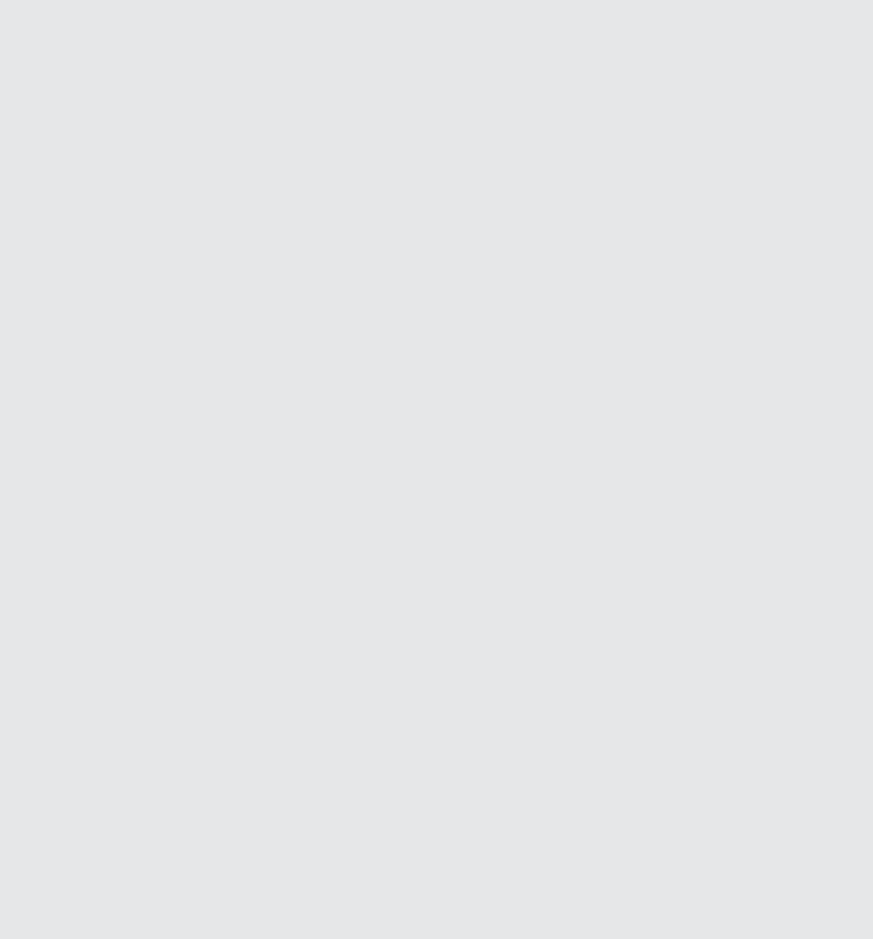
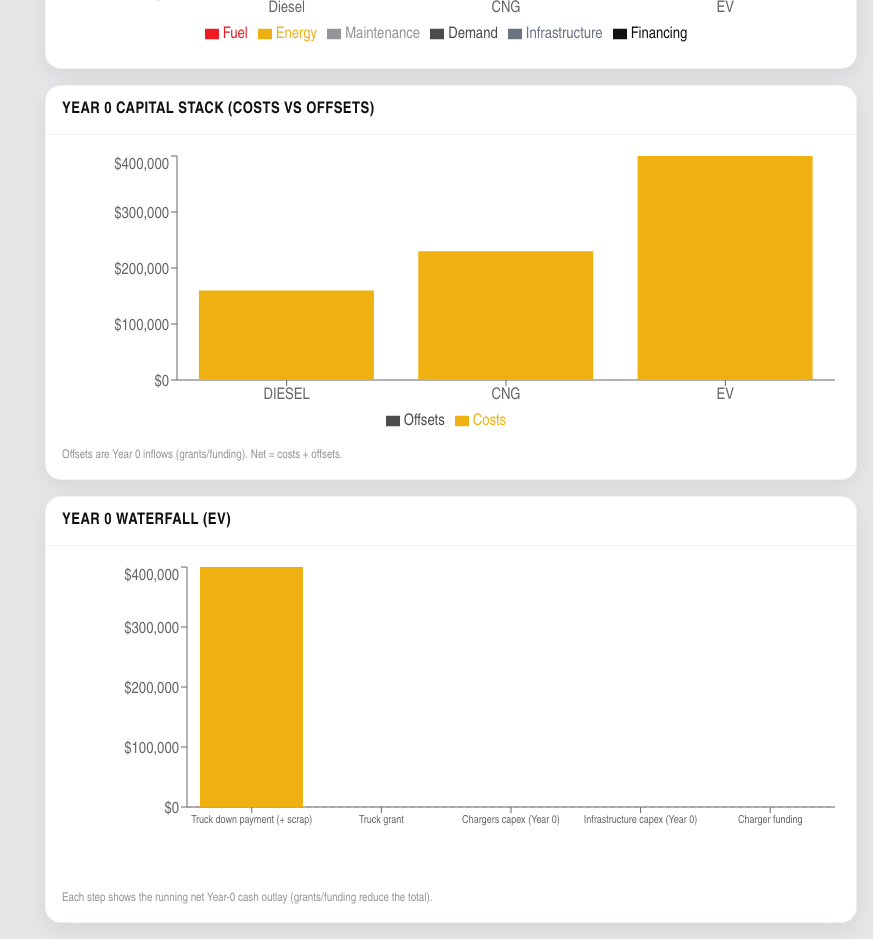
Before and after one commit to coltersouser/RushTCOCalculator, a React (Vite) app: page / in a window 1280 px wide. Shown: the part 1840-2779 px from the top of the page, without its empty margins (407-1280 px from the left). Before the commit the page ends 1111 px from the top, so only its background shows below. Built offline with nearby package versions, Linux system fonts and the light colour scheme.

Commit message:
Update TCO calculator logic and UI improvements

```diff
--- a/src/engine/calc.ts
+++ b/src/engine/calc.ts
@@ -23,6 +23,8 @@ export type CalcSummary = {
   fiveYearTco: Record<Powertrain, number>;
   fiveYearSavingsVsDiesel: { ev: number; cng: number };
   paybackYears: { ev: number | null; cng: number | null };
+
+  year0Breakdown: Record<Powertrain, { label: string; value: number }[]>; // <-- ADD THIS
 
   series: {
     years: number[];
@@ -252,53 +254,46 @@ export function calculate(inputs: Inputs): CalcSummary {
   }
 
   type CapexPlan = {
-    year0Outflow: number; // positive cost
+  year0Outflow: number;        // positive cost (down + scrap)
+  grantYear0: number;          // negative (inflow)
   financedPrincipal: number;
   annualApr: number;
   termYears: number;
-    residualInFinalYear: number; // positive proceeds (we subtract from cost)
+  residualInFinalYear: number; // positive proceeds (we subtract later)
 };
 
   function vehicleCapexPlan(prefix: "diesel" | "cng" | "ev"): CapexPlan {
   const costKey = prefix === "ev" ? "ev.vehicleCost" : `${prefix}.truckCost`;
   const grantKey = `${prefix}.grantValue`;
+  const scrapKey = `${prefix}.scrapValue`;
   const residualKey = `${prefix}.residualValue`;
 
   const downPct = n(inputs, `${prefix}.downPaymentPct`, 0.2);
   const apr = n(inputs, `${prefix}.financingRateApr`, 0.05);
   const term = n(inputs, `${prefix}.financingTermYears`, 6);
 
-    const cost = n(inputs, costKey, 0);
-    const grant = n(inputs, grantKey, 0);
+  const grossCost = Math.max(0, n(inputs, costKey, 0));
+  const grant = Math.max(0, n(inputs, grantKey, 0));
+  const scrap = Math.max(0, n(inputs, scrapKey, 0));
+  const residual = Math.max(0, n(inputs, residualKey, 0));
 
-    // Option A: grant reduces upfront purchase price
-    const netCost = Math.max(0, cost - grant);
+  // Grant is an explicit Year 0 inflow (negative cashflow)
+  const grantYear0 = -grant;
+  const netCostForFinance = grossCost; // <-- do NOT subtract grant here
 
-    const down = netCost * downPct;
-    const financed = Math.max(0, netCost - down);
-    const residual = n(inputs, residualKey, 0);
+  const down = netCostForFinance * downPct;
+  const financed = Math.max(0, netCostForFinance - down);
 
-    return { year0Outflow: down, financedPrincipal: financed, annualApr: apr, termYears: term, residualInFinalYear: residual };
+  return {
+    year0Outflow: down + scrap,
+    grantYear0,
+    financedPrincipal: financed,
+    annualApr: apr,
+    termYears: term,
+    residualInFinalYear: residual,
+  };
 }
 
-  function evInfraCapexPlan(): CapexPlan {
-    const chargerCost = n(inputs, "evInfra.chargerCost", 0);
-    const infraCostPerCharger = n(inputs, "evInfra.infrastructureCostPerCharger", 0);
-    const qty = n(inputs, "evInfra.chargerQuantity", 0);
-    const funding = n(inputs, "evInfra.chargerFunding", 0);
-
-    // Option A: funding reduces upfront capex
-    const total = Math.max(0, (chargerCost - funding + infraCostPerCharger) * qty);
-
-    const downPct = n(inputs, "evInfra.downPaymentPct", 1);
-    const apr = n(inputs, "evInfra.financingRateApr", 0.05);
-    const term = n(inputs, "evInfra.financingTermYears", 15);
-
-    const down = total * downPct;
-    const financed = Math.max(0, total - down);
-
-    return { year0Outflow: down, financedPrincipal: financed, annualApr: apr, termYears: term, residualInFinalYear: 0 };
-  }
 
   function cngStationYear0Outflow(yearIndex: number): number {
     if (!b(inputs, "cngStation.installingStation", true)) return 0;
@@ -406,6 +401,7 @@ const peakDemandKw =
   cashflow.cng = years.map(() => 0);
   cashflow.ev = years.map(() => 0);
 
+
   const dieselCap = vehicleCapexPlan("diesel");
   const cngCap = vehicleCapexPlan("cng");
   const evCap = vehicleCapexPlan("ev");
@@ -413,11 +409,12 @@ const peakDemandKw =
 // ---------------- EVSE + Infrastructure (replacement + residual) ----------------
 const chargerQty = n(inputs, "evInfra.chargerQuantity", 0);
 
-// Chargers capex: (chargerCost - funding) * qty
-const chargerUnitCost = Math.max(0, n(inputs, "evInfra.chargerCost", 0) - n(inputs, "evInfra.chargerFunding", 0));
-const chargersCapexYear0 = chargerUnitCost * chargerQty;
+const chargerCost = Math.max(0, n(inputs, "evInfra.chargerCost", 0));
+const chargerFunding = Math.max(0, n(inputs, "evInfra.chargerFunding", 0));
 
-// Infrastructure capex: everything NOT the charger (per-charger infra cost * qty)
+const chargersCapexYear0 = chargerCost * chargerQty;
+const chargerFundingYear0 = -(chargerFunding * chargerQty); // negative inflow
+
 const infraPerCharger = Math.max(0, n(inputs, "evInfra.infrastructureCostPerCharger", 0));
 const infrastructureCapexYear0 = infraPerCharger * chargerQty;
 
@@ -451,16 +448,52 @@ if (infrastructureCapexYear0 > 0) {
   });
 }
 
+// apply funding as explicit Year 0 negative cashflow
+cashflow.ev[0] += chargerFundingYear0
+
+if (infrastructureCapexYear0 > 0) {
+  addReplacementAssetSchedule({
+    cashflow: cashflow.ev,
+    years,
+    analysisYears: depYears,
+    assetLifeYears: infrastructureLifeYears,
+    baseCostYear0: infrastructureCapexYear0,
+    costEscalationRate: evseEsc,
+  });
+}
+
+const year0Breakdown: Record<Powertrain, { label: string; value: number }[]> = {
+  diesel: [
+    { label: "Truck down payment (+ scrap)", value: dieselCap.year0Outflow * trucks },
+    { label: "Truck grant", value: dieselCap.grantYear0 * trucks },
+  ],
+  cng: [
+    { label: "Truck down payment (+ scrap)", value: cngCap.year0Outflow * trucks },
+    { label: "Truck grant", value: cngCap.grantYear0 * trucks },
+    { label: "CNG station capex", value: cngStationYear0Outflow(0) },
+  ],
+  ev: [
+    { label: "Truck down payment (+ scrap)", value: evCap.year0Outflow * trucks },
+    { label: "Truck grant", value: evCap.grantYear0 * trucks },
+    { label: "Chargers capex (Year 0)", value: chargersCapexYear0 },
+    { label: "Infrastructure capex (Year 0)", value: infrastructureCapexYear0 },
+    { label: "Charger funding", value: chargerFundingYear0 },
+  ],
+};
+
 
  for (const y of years) {
   const calYear = startYear + y;
 
   if (y === 0) {
     cashflow.diesel[y] += dieselCap.year0Outflow * trucks;
+    cashflow.diesel[y] += dieselCap.grantYear0 * trucks; // negative
     cashflow.cng[y] += cngCap.year0Outflow * trucks + cngStationYear0Outflow(0);
+    cashflow.cng[y] += cngCap.grantYear0 * trucks; // negative
 
     // EV: add only TRUCK down payment here (EVSE/infra already added above via schedule)
     cashflow.ev[y] += evCap.year0Outflow * trucks;
+    cashflow.ev[y] += evCap.grantYear0 * trucks; // negative
 
     continue;
   }
@@ -561,6 +594,7 @@ const periodSavingsVsDiesel = {
   fiveYearTco: periodTco,
   fiveYearSavingsVsDiesel: periodSavingsVsDiesel,
   paybackYears: payback,
+  year0Breakdown, // <-- ADD THIS
   series: { years, cumulativeCost, annualCost, cashflow },
 };
 }
--- a/src/ui/App.tsx
+++ b/src/ui/App.tsx
@@ -9,6 +9,10 @@ import { ChartsPanel } from "./components/ChartsPanel";
 import { ModeToggle } from "./components/ModeToggle";
 import { ScenarioManager } from "./components/ScenarioManager";
 import rushLogo from "../assets/rush-logo.png";
+import { TcoBreakdownChart } from "./components/TcoBreakdownChart";
+import { Year0DivergingBar } from "./components/Year0DivergingBar";
+import { Year0Waterfall } from "./components/Year0Waterfall";
+
 
 
 export function App() {
@@ -66,6 +70,12 @@ export function App() {
 
             <ResultsDashboard summary={summary} mode={mode} />
             <ChartsPanel summary={summary} />
+            <TcoBreakdownChart summary={summary} />
+
+             {/* Year 0 visuals */}
+            <Year0DivergingBar summary={summary} />
+            <Year0Waterfall summary={summary} powertrain="ev" />
+
 
 
           </section>
--- a/src/ui/components/ChartsPanel.tsx
+++ b/src/ui/components/ChartsPanel.tsx
@@ -11,6 +11,8 @@ import {
 } from "recharts";
 import type { CalcSummary } from "../../engine/calc";
 import { Card } from "./Card";
+import { Year0DivergingBar } from "./Year0DivergingBar";
+import { Year0Waterfall } from "./Year0Waterfall";
 
 function fmtCurrency(v: number) {
   const n = Number.isFinite(v) ? Math.round(v) : 0;
@@ -65,7 +67,7 @@ export function ChartsPanel({ summary }: { summary: CalcSummary }) {
       : "Payback: N/A";
 
   return (
-    <div className="grid grid-cols-1 lg:grid-cols-2 gap-4">
+    <div className="grid grid-cols-1 lg:grid-cols-1 gap-4">
       <Card title="Cumulative Cost (Cashflow-Based)">
         <div className="h-72">
           <ResponsiveContainer width="100%" height="100%">
@@ -116,6 +118,8 @@ export function ChartsPanel({ summary }: { summary: CalcSummary }) {
           {paybackLabel}. Positive values mean the alternative has saved money vs diesel.
         </div>
       </Card>
+
+
     </div>
   );
 }
--- /dev/null
+++ b/src/ui/components/Year0DivergingBar.tsx
@@ -0,0 +1,45 @@
+import { ResponsiveContainer, BarChart, Bar, XAxis, YAxis, Tooltip, Legend } from "recharts";
+import type { CalcSummary, Powertrain } from "../../engine/calc";
+import { Card } from "./Card";
+import { formatCurrency } from "../../utils/format";
+
+function sumPos(items: { value: number }[]) {
+  return items.reduce((a, x) => a + (x.value > 0 ? x.value : 0), 0);
+}
+function sumNeg(items: { value: number }[]) {
+  return items.reduce((a, x) => a + (x.value < 0 ? x.value : 0), 0);
+}
+
+export function Year0DivergingBar({ summary }: { summary: CalcSummary }) {
+  const mk = (p: Powertrain) => {
+    const items = summary.year0Breakdown[p] ?? [];
+    return {
+      name: p.toUpperCase(),
+      Costs: sumPos(items),
+      Offsets: sumNeg(items), // negative number
+      Net: sumPos(items) + sumNeg(items),
+    };
+  };
+
+  const data = [mk("diesel"), mk("cng"), mk("ev")];
+
+  return (
+    <Card title="Year 0 Capital Stack (Costs vs Offsets)">
+      <div className="h-72">
+        <ResponsiveContainer width="100%" height="100%">
+          <BarChart data={data} stackOffset="sign">
+            <XAxis dataKey="name" />
+            <YAxis tickFormatter={(v) => formatCurrency(Number(v))} width={110} />
+            <Tooltip formatter={(v) => formatCurrency(Number(v))} />
+            <Legend />
+            <Bar dataKey="Offsets" stackId="a" fill="#4b4c4c" />
+            <Bar dataKey="Costs" stackId="a" fill="#eeb111" />
+          </BarChart>
+        </ResponsiveContainer>
+      </div>
+      <div className="mt-2 text-xs text-grayrush-medium">
+        Offsets are Year 0 inflows (grants/funding). Net = costs + offsets.
+      </div>
+    </Card>
+  );
+}
--- /dev/null
+++ b/src/ui/components/Year0Waterfall.tsx
@@ -0,0 +1,57 @@
+import { ResponsiveContainer, ComposedChart, Bar, XAxis, YAxis, Tooltip, ReferenceLine } from "recharts";
+import type { CalcSummary, Powertrain } from "../../engine/calc";
+import { Card } from "./Card";
+import { formatCurrency } from "../../utils/format";
+
+type Row = { label: string; start: number; delta: number; end: number };
+
+export function Year0Waterfall({ summary, powertrain }: { summary: CalcSummary; powertrain: Powertrain }) {
+  const items = summary.year0Breakdown[powertrain] ?? [];
+
+  let running = 0;
+  const rows: Row[] = items.map((it) => {
+    const start = running;
+    const end = running + it.value;
+    running = end;
+    return { label: it.label, start, delta: it.value, end };
+  });
+
+  // Recharts bar needs a single value; we can use a stacked trick: invisible "start" + visible "delta"
+  const data = rows.map((r) => ({
+    label: r.label,
+    start: Math.min(r.start, r.end),
+    delta: Math.abs(r.delta),
+    isNegative: r.delta < 0,
+    rawDelta: r.delta,
+  }));
+
+  return (
+    <Card title={`Year 0 Waterfall (${powertrain.toUpperCase()})`}>
+      <div className="h-80">
+        <ResponsiveContainer width="100%" height="100%">
+          <ComposedChart data={data}>
+            <XAxis dataKey="label" tick={{ fontSize: 11 }} interval={0} height={70} />
+            <YAxis tickFormatter={(v) => formatCurrency(Number(v))} width={120} />
+            <Tooltip
+              formatter={(v, name, props) =>
+                name === "delta" ? formatCurrency(Number((props as any).payload.rawDelta)) : ""
+              }
+            />
+            <ReferenceLine y={0} stroke="#939598" strokeDasharray="4 4" />
+            <Bar dataKey="start" stackId="a" fill="rgba(0,0,0,0)" />
+            <Bar
+              dataKey="delta"
+              stackId="a"
+              fill="#eeb111"
+              // color negative deltas differently without hardcoding per theme is tricky;
+              // keep single fill for now and rely on tooltip showing +/- values.
+            />
+          </ComposedChart>
+        </ResponsiveContainer>
+      </div>
+      <div className="mt-2 text-xs text-grayrush-medium">
+        Each step shows the running net Year-0 cash outlay (grants/funding reduce the total).
+      </div>
+    </Card>
+  );
+}
```
Also changed, not shown: src/schema/inputs.schema.ts (+70 -10 lines). Lines whose indentation alone changed are shown as unchanged.
